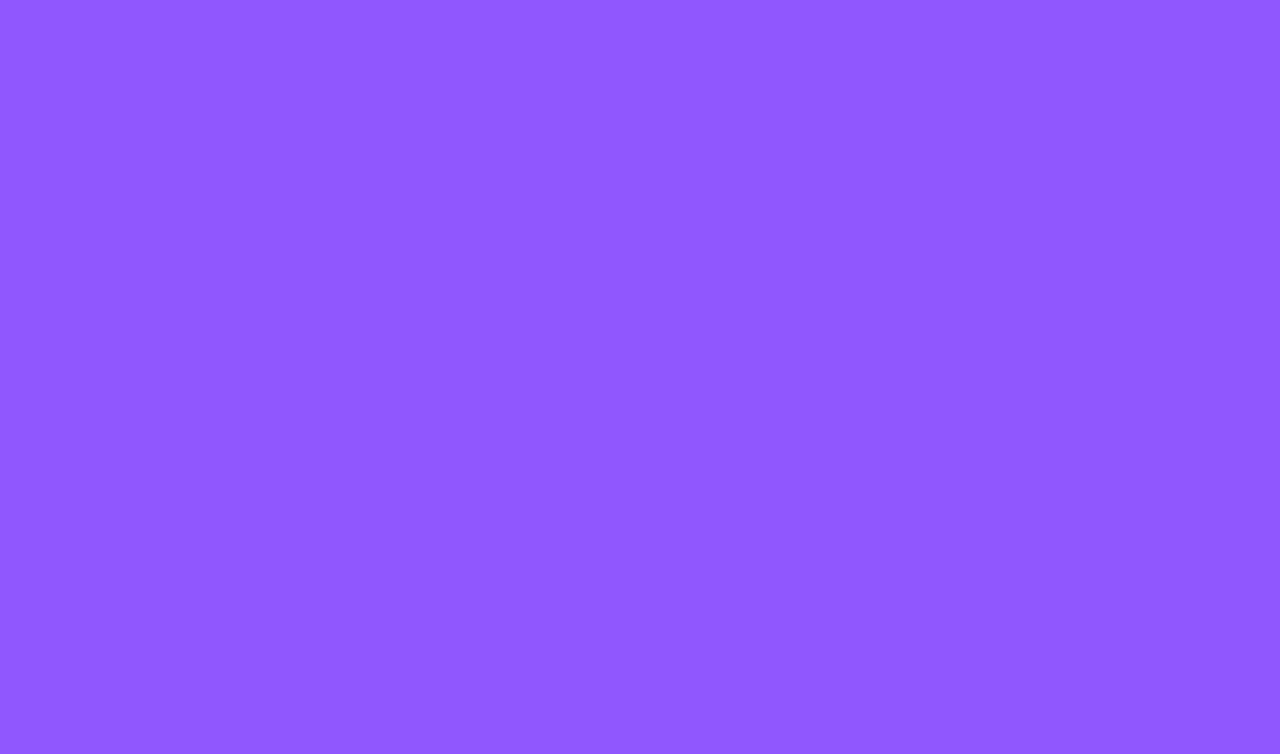
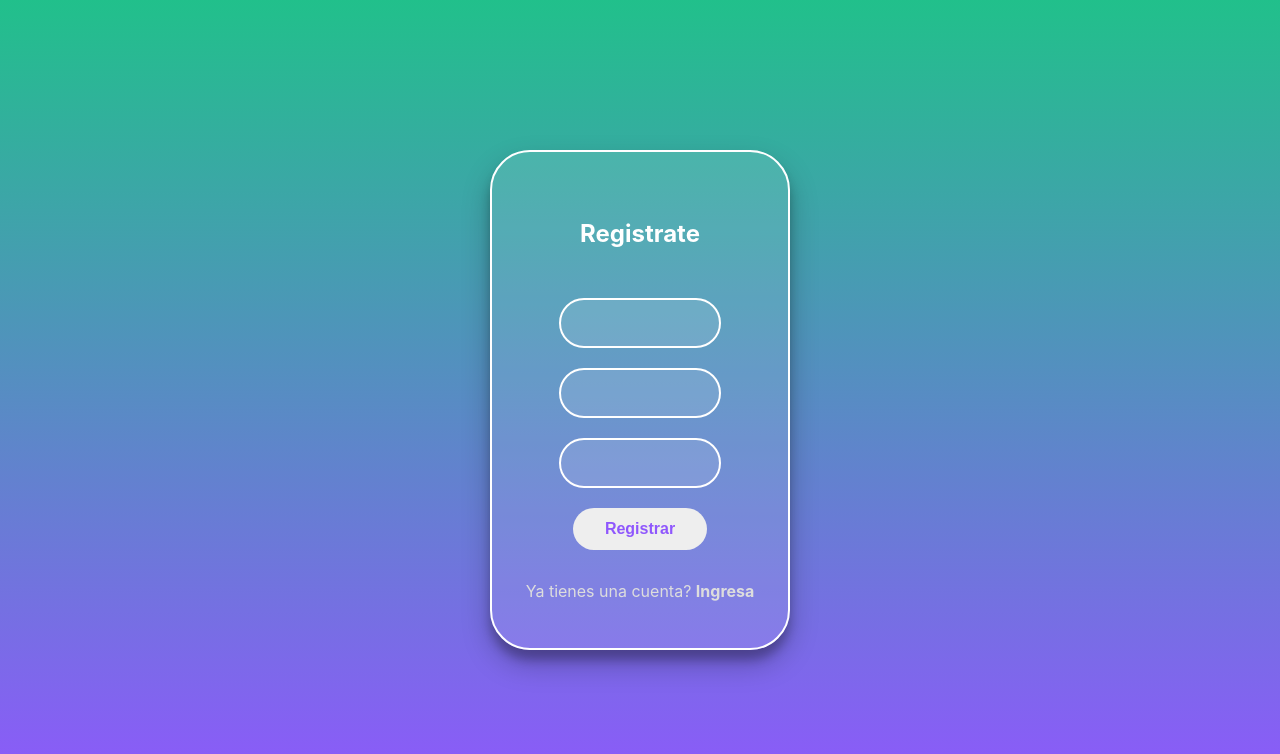
Before and after one commit to samuelperezcode/samu-movies, a React (Vite) app: page /register in a window 1280 px wide. Before the commit this address had no page. Shown: the top 754 px of the page. Built offline with nearby package versions, Linux system fonts and the light colour scheme.

Commit message:
Register feature done

```diff
--- a/src/App.jsx
+++ b/src/App.jsx
@@ -11,7 +11,7 @@ function App() {
     <Routes>
       <Route path="/" element={<Home />}  />
       <Route path="/login" element={<Login />}  />
-      <Route path="/login" element={<Register />}  />
+      <Route path="/register" element={<Register />}  />
       <Route path="/perfil/:slug" element={<Perfil />}  />
     </Routes>
   )
--- a/src/features/Login/Login.jsx
+++ b/src/features/Login/Login.jsx
@@ -24,7 +24,7 @@ function Login() {
             <a href="">Iniciar sesion con twitter</a>
           </div>
         </section>
-        <p className="login-container--register">No tienes ninguna cuenta? <a href="">Registrarte</a></p>
+        <p className="login-container--register">No tienes ninguna cuenta? <a href="/register">Registrarte</a></p>
       </section>
     </section>
   )
--- /dev/null
+++ b/src/features/Register/Register.css
@@ -0,0 +1,42 @@
+.register{
+  display: flex;
+  justify-content: center;
+  align-items: center;
+  flex-direction: column;
+  padding: 0 30px;
+  min-height: 100vh;
+  background-image: linear-gradient(#21c08b, #8f57fd);
+}
+
+.register-container{
+  display: flex;
+  flex-direction: column;
+  align-items: center;
+  justify-content: space-around;
+  min-height: 500px;
+  width: 300px;
+  padding: 32px 32px;
+  border: 2px solid white;
+  border-radius: 40px;
+  box-shadow: 0 14px 28px rgba(0, 0, 0, 0.25), 0 10px 10px rgba(0, 0, 0, 0.22);
+  background: rgba(255, 255, 255, 0.1);
+  color: white
+}
+
+.register-container--form{
+  width: 100%;
+  display: flex;
+  flex-direction: column;
+  justify-content: center;
+  align-items: center;
+}
+
+.register-container a{
+  color: #ddd;
+  font-size: 16px;
+  text-decoration: none;
+}
+.register-container a:hover{
+  color: #fff;
+  text-decoration: underline;
+}
--- a/src/features/Register/Register.jsx
+++ b/src/features/Register/Register.jsx
@@ -1,6 +1,19 @@
+import './Register.css'
+
 function Register() {
   return (
-    <div>Register</div>
+    <section className="register">
+      <section className="register-container">
+      <h2>Registrate</h2>
+      <form action="" className="register-container--form">
+        <input className="search-bar" type="text" />
+        <input className="search-bar" type="text" />
+        <input className="search-bar" type="text" />
+        <button className="button">Registrar</button>
+      </form>
+      <a href="/login">Ya tienes una cuenta? <strong>Ingresa</strong></a>
+      </section>
+    </section>
   )
 }
 
```
